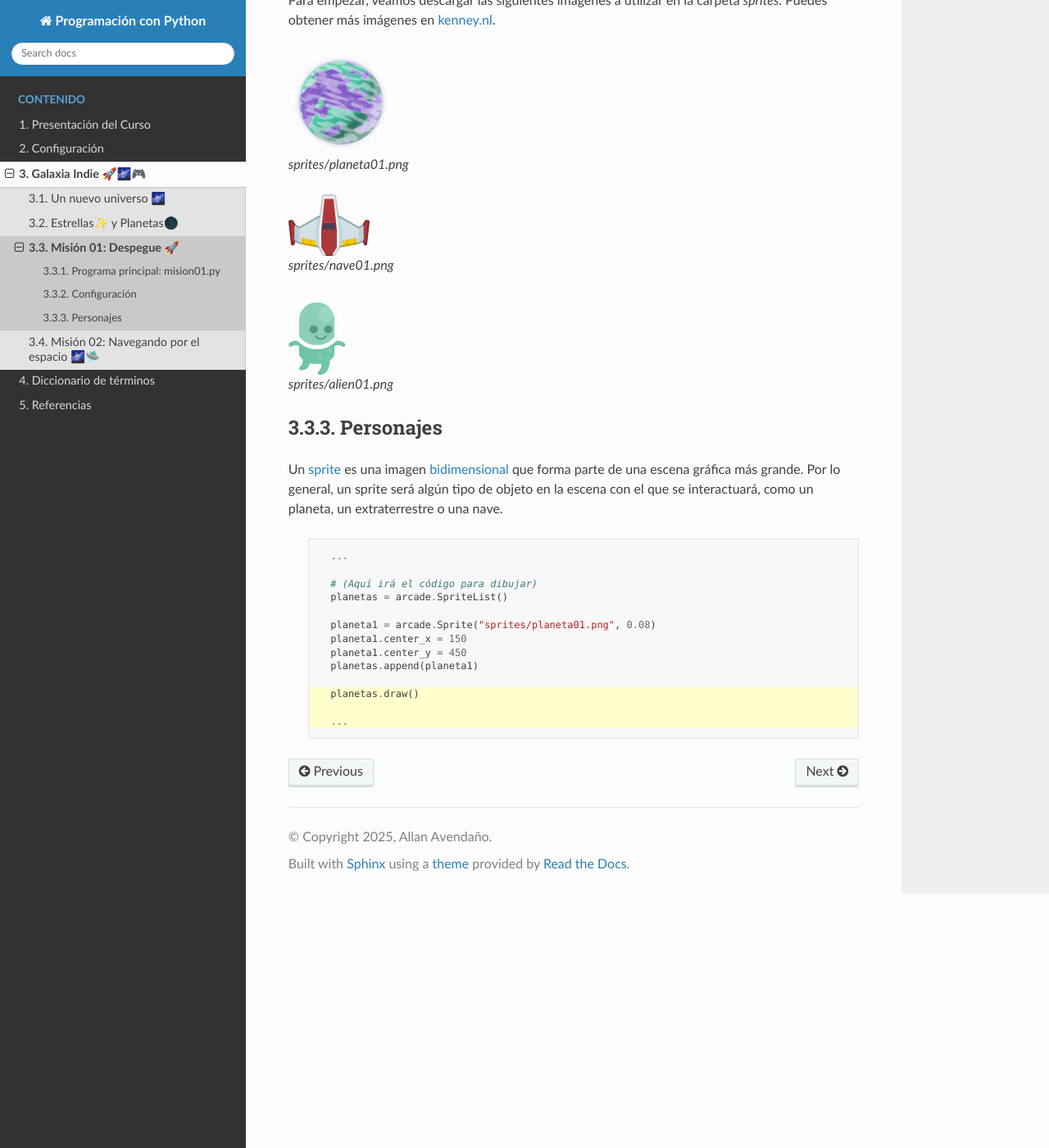
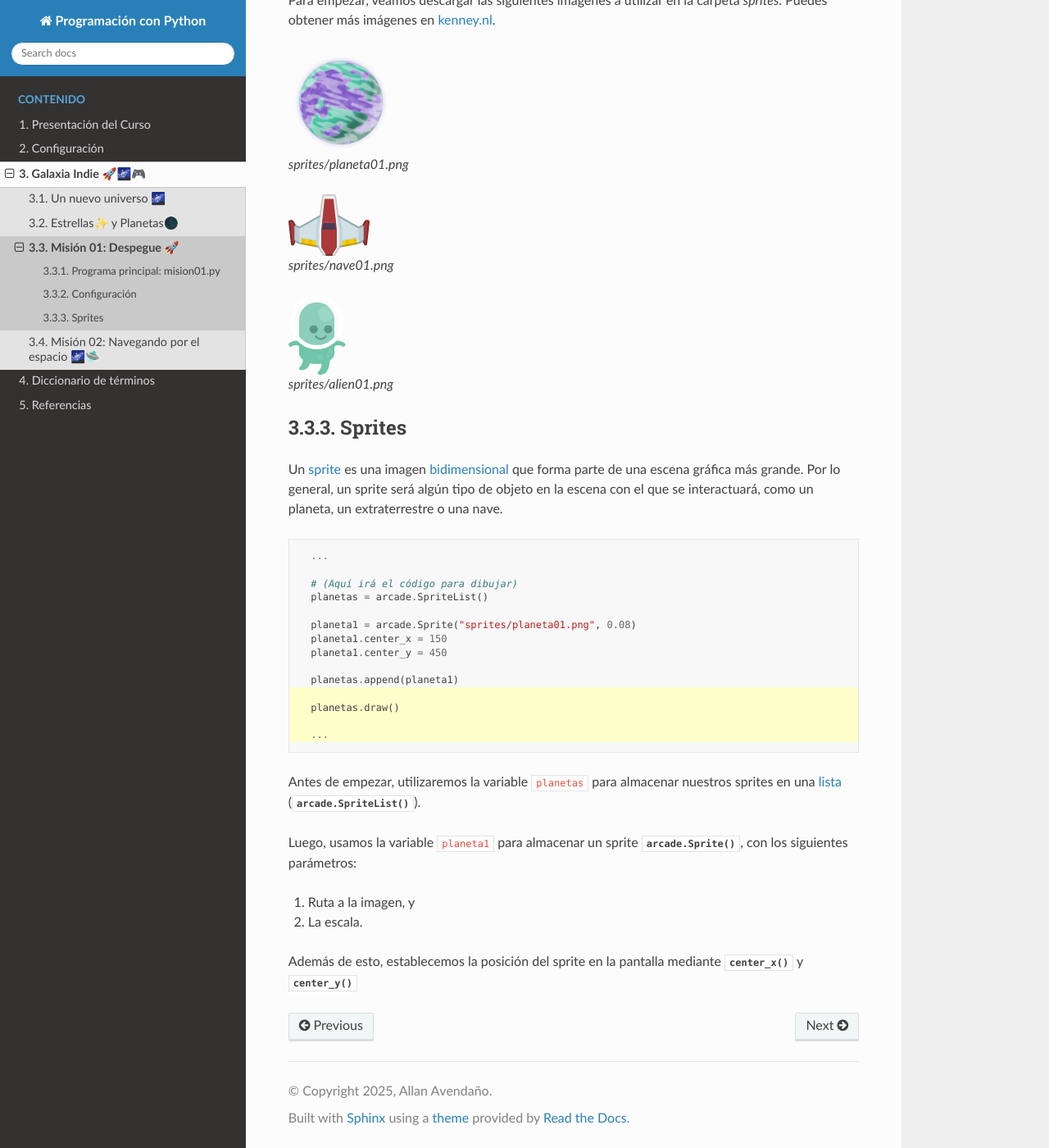
Before and after one commit to aavendan/programacion-python, a Sphinx documentation site: the page built from docs/source/sesiones/sesion03.rst, in a window 1280 px wide and 1400 px high, scrolled down 1026 px. Shown: the whole window at 82% size. Built offline with Sphinx 7.4.7 and the Read the Docs theme 3.1.0, drawn with Linux system fonts in a browser that asks for light colours.

Commit message:
sprites definition

```diff
--- a/docs/source/diccionario.rst
+++ b/docs/source/diccionario.rst
@@ -37,3 +37,7 @@ Diccionario de términos
 
     bidimensional
         Una elemento que se compone de filas y columnas.
+
+    lista
+        Una colección ordenada de elementos que pueden ser de
+        diferentes tipos.
--- a/docs/source/sesiones/sesion03.rst
+++ b/docs/source/sesiones/sesion03.rst
@@ -74,7 +74,7 @@ la carpeta `sprites`. Puedes obtener más imágenes en `kenney.nl <https://kenne
 
    sprites/alien01.png
 
-Personajes
+Sprites
 ------------------
 
 Un :term:`sprite` es una imagen :term:`bidimensional` que forma
@@ -82,19 +82,44 @@ parte de una escena gráfica más grande. Por lo general, un sprite
 será algún tipo de objeto en la escena con el que se interactuará,
 como un planeta, un extraterrestre o una nave.
 
-  .. code-block:: python
-    :emphasize-lines: 11-14
+.. code-block:: python
+  :emphasize-lines: 11-14
 
-      ...
+    ...
 
-      # (Aquí irá el código para dibujar)
-      planetas = arcade.SpriteList()
+    # (Aquí irá el código para dibujar)
+    planetas = arcade.SpriteList()
 
-      planeta1 = arcade.Sprite("sprites/planeta01.png", 0.08)
-      planeta1.center_x = 150
-      planeta1.center_y = 450
-      planetas.append(planeta1)
+    planeta1 = arcade.Sprite("sprites/planeta01.png", 0.08)
+    planeta1.center_x = 150
+    planeta1.center_y = 450
 
-      planetas.draw()
+    planetas.append(planeta1)
 
-      ...
+    planetas.draw()
+
+    ...
+
+Antes de empezar, utilizaremos la variable ``planetas``
+para almacenar nuestros sprites en una :term:`lista`
+(:py:func:`arcade.SpriteList()`).
+
+.. code-block::python
+
+  planetas = arcade.SpriteList()
+
+
+Luego, usamos la variable ``planeta1``
+para almacenar un sprite :py:func:`arcade.Sprite()`, con los siguientes parámetros:
+
+1. Ruta a la imagen, y
+2. La escala.
+
+Además de esto, establecemos la posición del sprite en la pantalla mediante
+:py:func:`center_x` y :py:func:`center_y`
+
+.. code-block::python
+
+  planeta1 = arcade.Sprite("sprites/planeta01.png", 0.08)
+  planeta1.center_x = 150
+  planeta1.center_y = 450
```
